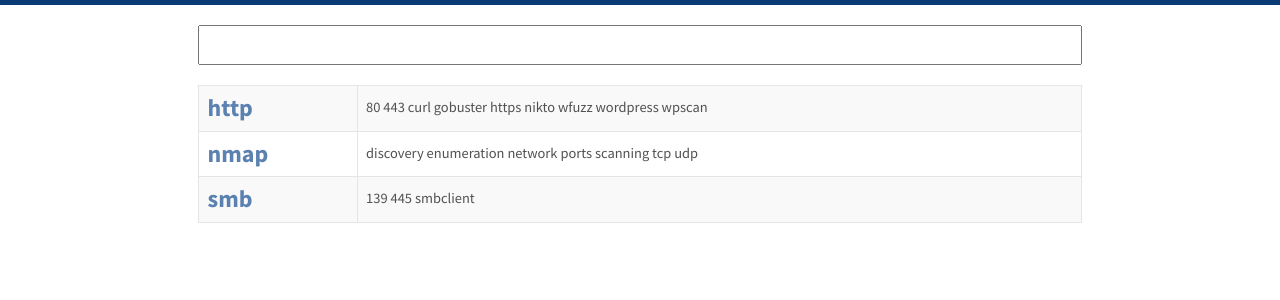
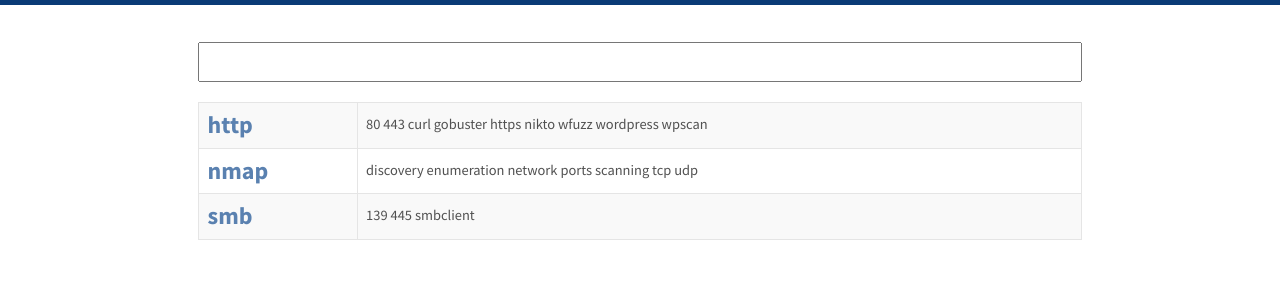
Before and after one commit to agrzeslak/cheatsheet, a Jekyll site: the page built from index.md, in a window 1280 px wide. Shown: the top 300 px of the page. Built offline with Jekyll 4.4.1, drawn with Linux system fonts in a browser that asks for light colours.

Commit message:
Aded margin at top of page to make home button easier to press

```diff
--- a/_sass/base/_layout.scss
+++ b/_sass/base/_layout.scss
@@ -7,9 +7,7 @@
   max-width: 55rem;
   padding-left:  1.5rem;
   padding-right: 1.5rem;
-  margin-left:  auto;
-  margin-right: auto;
-  margin-bottom: 5rem;
+  margin: 1rem auto 5rem auto;
 }
 
 .ftr-links a {
```
